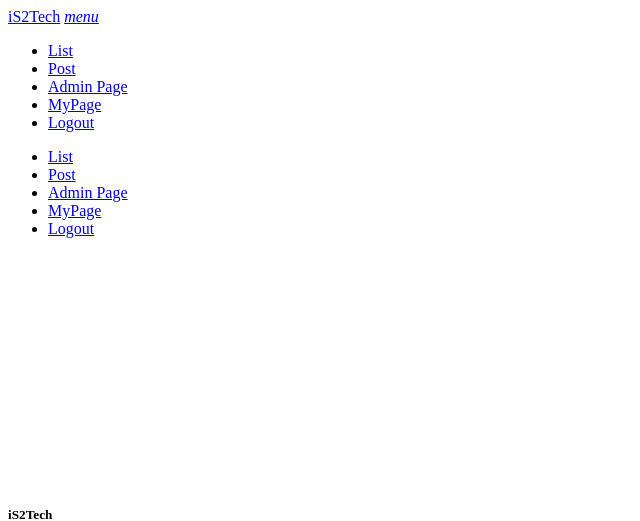
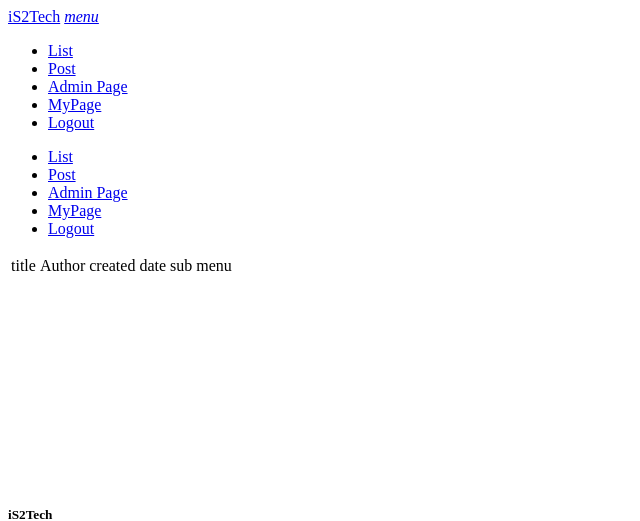
Before and after one commit to guni1192/iS2Tech, a Django app: page / in a window 1280 px wide. Shown: the top 521 px of the page, without its empty margins (0-640 px from the left). Run offline with Django 3.2, Linux system fonts and the light colour scheme; the visitor is signed in with stand-in values (Sample User, id 1); data that the repository does not hold is empty; some libraries are stand-ins or nearby versions.

Commit message:
improve list view

```diff
--- a/article/templates/article/base.html
+++ b/article/templates/article/base.html
@@ -8,6 +8,7 @@
 <script src="{% static 'material/js/jquery.js' %}"></script>
 {% include 'material/includes/material_js.html' %}
 <link rel="stylesheet" type="text/css" href="{% static 'css/custom_material.css' %}" />
+<link rel="stylesheet" type="text/css" href="{% static 'css/custom_markdown.css' %}" />
 <meta name="viewport" content="width=device-width, initial-scale=1.0">
 </head>
 <body>
--- a/article/templates/article/index.html
+++ b/article/templates/article/index.html
@@ -4,24 +4,32 @@
 
 {% block content %}
 
-<ul>
-  <div class="row">
+<table class="bordered">
+  <thead>
+      <tr>
+        <td>title</td>
+        <td>Author</td>
+        <td>created date</td>
+        <td>sub menu</td>
+      </tr>
+    </thead>
+
+    <tbody>
       {% for item in object_list %}
-    <li>
-      <a class="col s6" href="{% url 'article:detail' item.id %}">{{ item }}</a>
-      <p class="col s2">Author:
-        <a href="{% url 'accounts:mypage' item.author.id %}">{{ item.author }}</a>
-      </p>
-      <p class="col s2">{{ item.created_date }}<p>
+      <tr>
+        <td><a href="{% url 'article:detail' item.id %}">{{ item }}</a></td>
+        <td><p>Author:<a href="{% url 'accounts:mypage' item.author.id %}">{{ item.author }}</a></p></td>
+        <td><p class="col s2">{{ item.created_date }}<p></td>
+        <td>
           <a href="#" class='dropdown-button col s1' data-activates='dropdown1'><i class="material-icons">more_vert</i></a>
-
           <!-- Dropdown Structure -->
           <ul id='dropdown1' class='dropdown-content'>
             <li><a class="" href="{% url 'article:update' item.id %}">Edit</a></li>
             <li><a class="" href="{% url 'article:delete' item.id %}">Remove</a></li>
           </ul>
-    </li>
+        </td>
+      </tr>
       {% endfor %}
-  </div>
-</ul>
+    </tbody>
+</table>
 {%endblock%}
--- a/article/templates/article/post_article.html
+++ b/article/templates/article/post_article.html
@@ -40,6 +40,6 @@
 </div>
 <script src='https://cdnjs.cloudflare.com/ajax/libs/marked/0.3.5/marked.js'></script>
 <script src='https://cdnjs.cloudflare.com/ajax/libs/vue/1.0.10/vue.js'></script>
-<script src="http://localhost:8000/static/js/editor.js"></script>
+<script src="http://localhost:8800/static/js/editor.js"></script>
 
 {%endblock%}
--- /dev/null
+++ b/static/css/custom_markdown.css
@@ -0,0 +1,3 @@
+code {
+  background-color: #bababa;
+}
```
Lines whose indentation alone changed are shown as unchanged.
